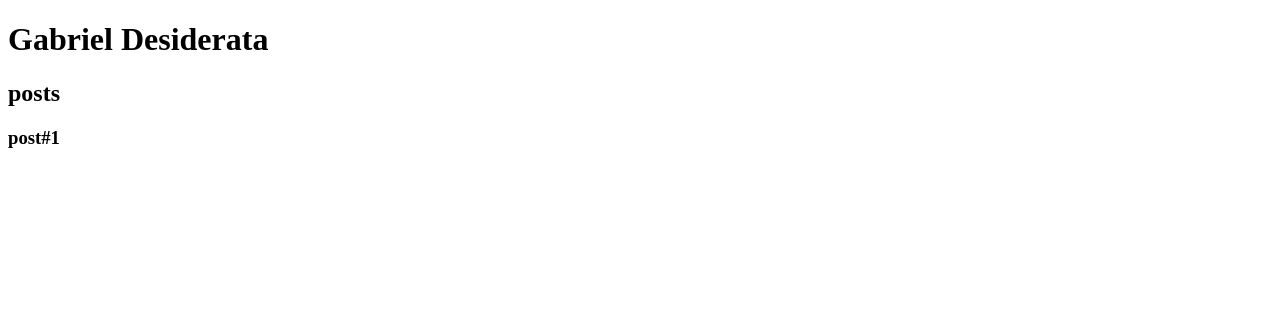
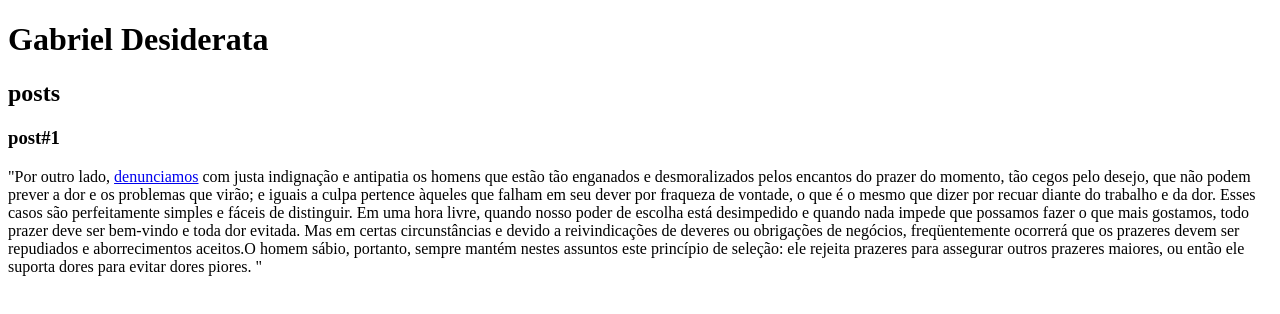
Before and after one commit to Gabriwels21/estudo, a plain HTML site: page index.html in a window 1280 px wide. Drawn offline with Linux system fonts and the light colour scheme.

Commit message:
aprendendo a colocar links

```diff
--- a/index.html
+++ b/index.html
@@ -17,6 +17,11 @@
                 <header>
                     <h3>post#1</h3>
                 </header>
+                <p>
+                    "Por outro lado, <a href="https://www.facebook.com/m.gabrielsila" target="_blank">denunciamos</a> com justa indignação e antipatia os homens que estão tão enganados e desmoralizados pelos encantos do prazer do momento, tão cegos pelo desejo, que não podem prever a dor e os problemas que virão; e iguais a culpa pertence àqueles que falham em seu dever por fraqueza de vontade, o que é o mesmo que dizer por recuar diante do trabalho e da dor. Esses casos são perfeitamente simples e fáceis de distinguir. Em uma hora livre, quando nosso poder de escolha está desimpedido e quando nada impede que possamos fazer o que mais gostamos, todo prazer deve ser bem-vindo e toda dor evitada. Mas em certas circunstâncias e devido a reivindicações de deveres ou obrigações de negócios, freqüentemente ocorrerá que os prazeres devem ser repudiados e aborrecimentos aceitos.O homem sábio, portanto, sempre mantém nestes assuntos este princípio de seleção: ele rejeita prazeres para assegurar outros prazeres maiores, ou então ele suporta dores para evitar dores piores. "
+
+
+                </p>
             </article>
         </Section>
         <footer></footer>
```
